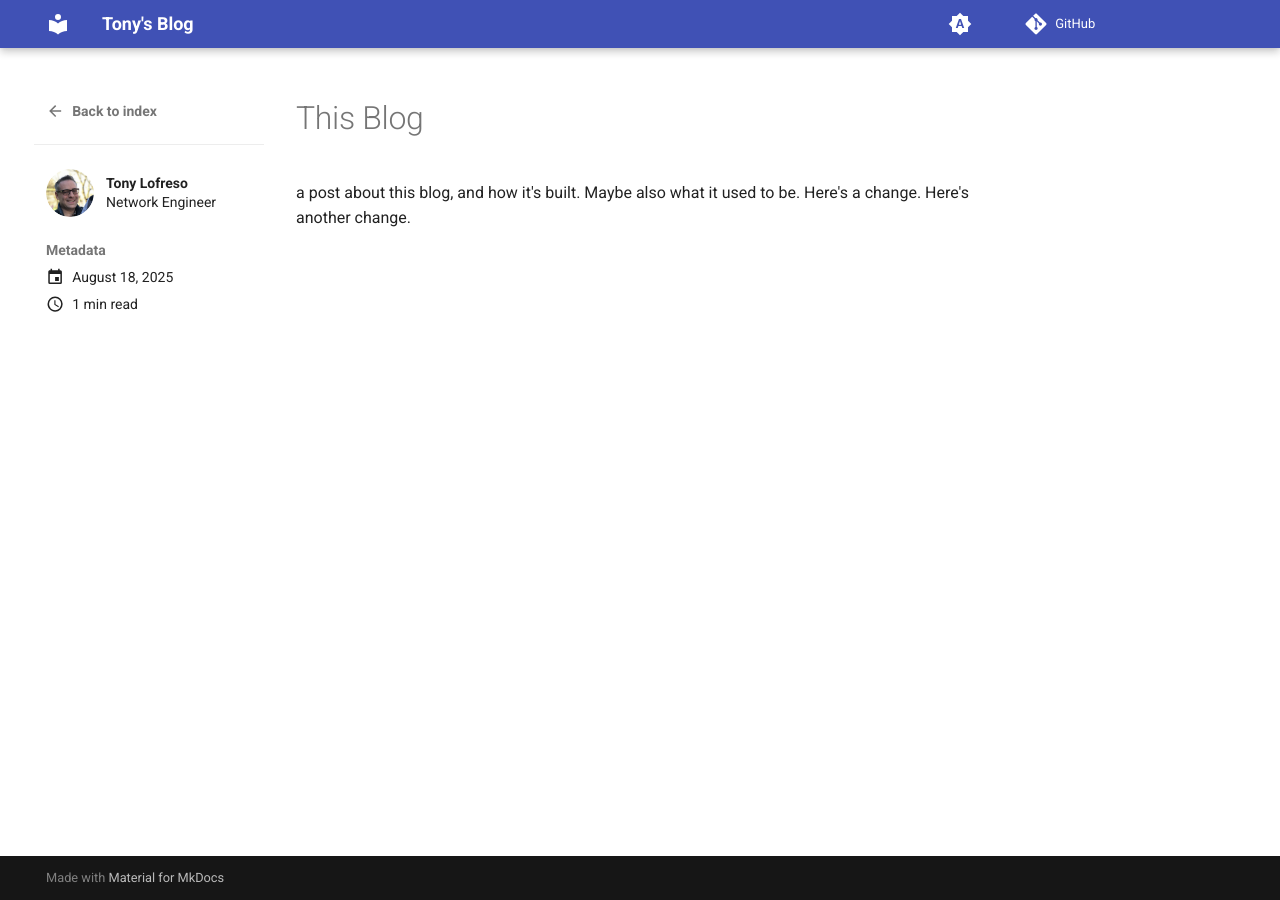
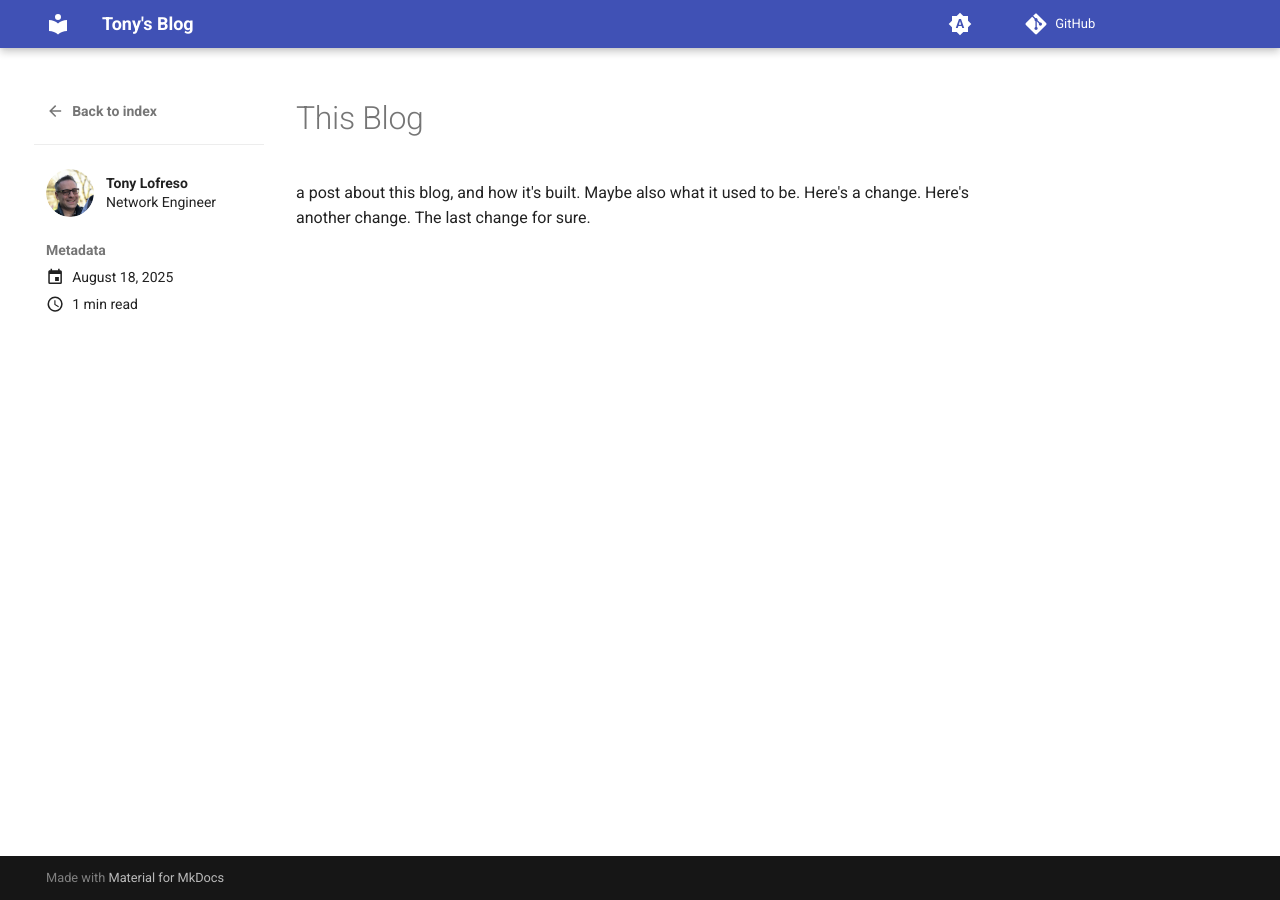
Before and after one commit to tlofreso/tlofreso.github.io, an MkDocs documentation site: the page built from docs/posts/this-blog.md, in a window 1280 px wide. Built offline with MkDocs 1.6.1 and Material for MkDocs 9.7.7, drawn with Linux system fonts in a browser that asks for light colours; comment, search, counter and statistics services are not loaded.

Commit message:
I've got it this time!

```diff
--- a/docs/posts/this-blog.md
+++ b/docs/posts/this-blog.md
@@ -6,4 +6,4 @@ authors:
 ---
 
 # This Blog
-a post about this blog, and how it's built. Maybe also what it used to be. Here's a change. Here's another change.
+a post about this blog, and how it's built. Maybe also what it used to be. Here's a change. Here's another change. The last change for sure.
```
Also changed, not shown: 1 other file.
